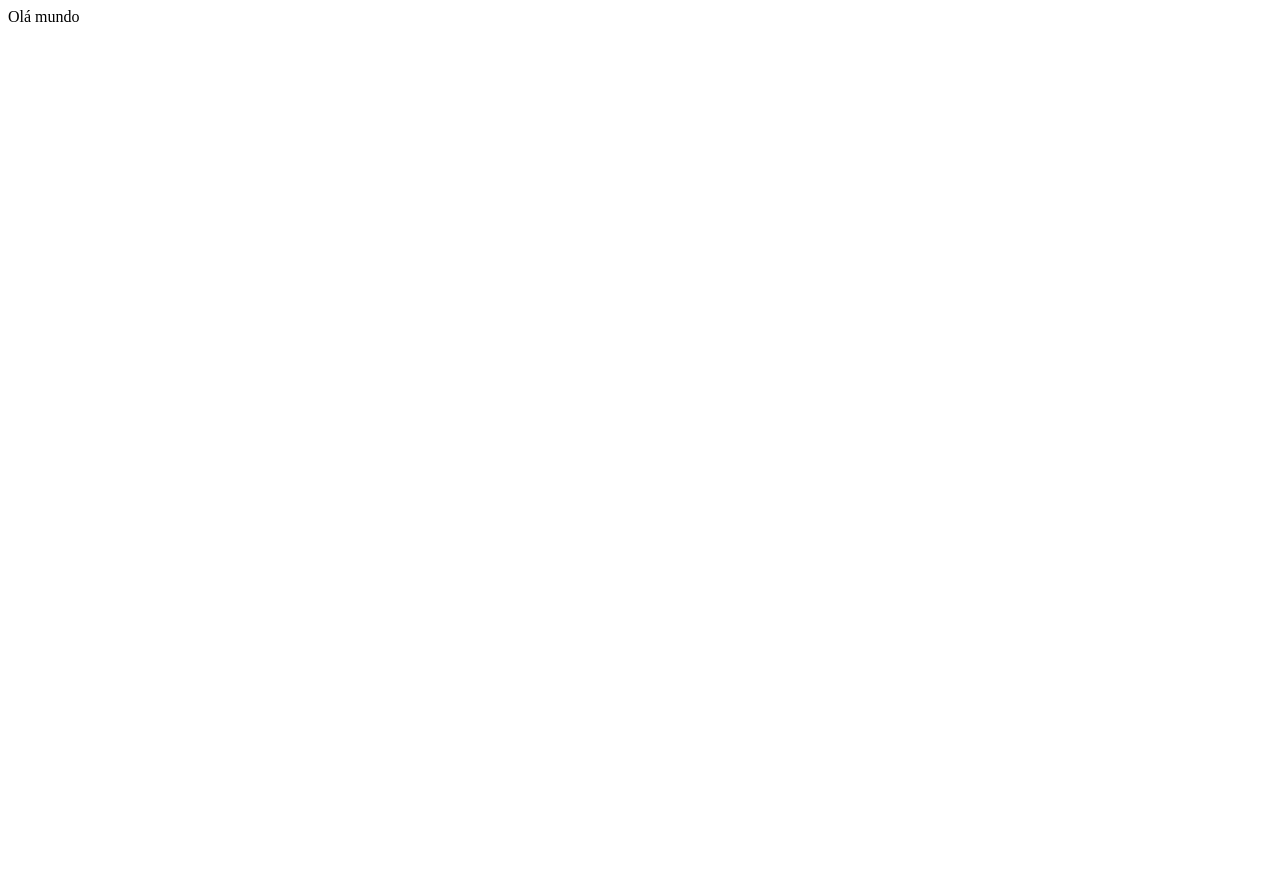
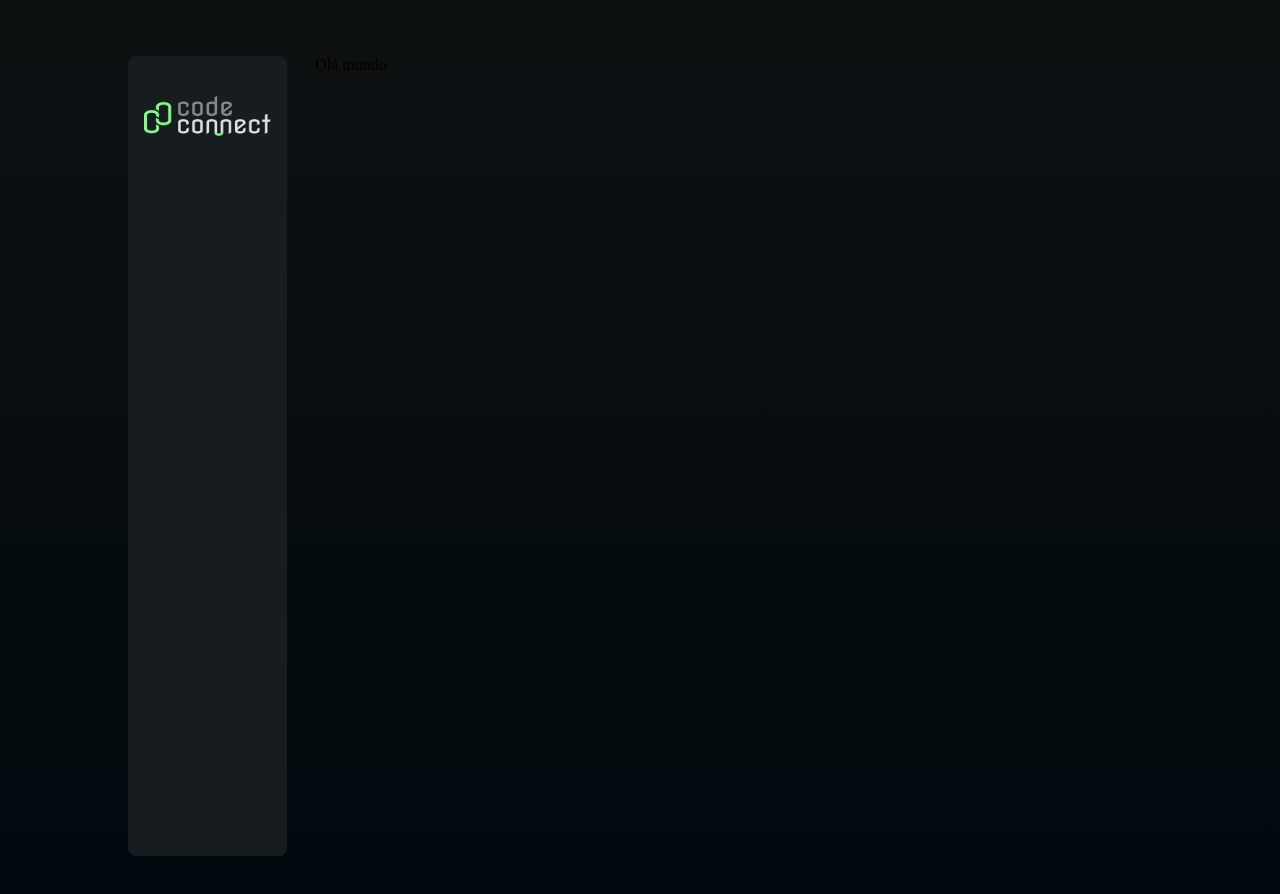
Before and after one commit to matheusjuda/code-connect-nextjs, a Next.js app: page / in a window 1280 px wide. Shown: the top 894 px of the page. Before the commit the page ends 800 px from the top, so only its background shows below. Built offline with nearby package versions, Linux system fonts and the light colour scheme.

Commit message:
Aplicando estilos global. /Criando menu lateral (Aside) / Adicionando imagem logo

```diff
--- /dev/null
+++ b/src/Componentes/Asides/aside.module.css
@@ -0,0 +1,10 @@
+.aside {
+    border-radius: 8px;
+    background: #171D1F;
+    padding: 40px 16px;
+}
+
+.aside img {
+    width: 127.26px;
+    height: 40px;
+}
--- /dev/null
+++ b/src/Componentes/Asides/index.js
@@ -0,0 +1,13 @@
+import Image from 'next/image'
+import styles from './aside.module.css'
+
+import logo from './logo.png'
+
+export const Aside = () => {
+    return (
+        <aside className={styles.aside}>
+            {/* <img src="/logo.png" alt="Logo da Code Connect" /> */}
+            <Image src={logo} alt="Logo da Code Connect" />
+        </aside>
+    )
+}
--- /dev/null
+++ b/src/app/globals.css
@@ -0,0 +1,14 @@
+body {
+  background: linear-gradient(180deg, #0E1112 0%, #00090E 100%);
+  margin: 0;
+  min-height: 100vh;
+}
+
+.app-container {
+  width: 1200px;
+  max-width: 80%;
+  margin: 56px auto;
+  display: flex;
+  gap: 28px;
+  height: 100vh;
+}
--- a/src/app/layout.js
+++ b/src/app/layout.js
@@ -1,3 +1,6 @@
+import { Aside } from '@/Componentes/Asides';
+import './globals.css'
+
 export const metadata = {
   title: "Code connect",
   description: "Uma rede social para devs!",
@@ -6,7 +9,13 @@ export const metadata = {
 export default function RootLayout({ children }) {
   return (
     <html lang="pt-br">
-      <body>{children}</body>
+      <body>
+        <div className='app-container'>
+          <Aside />
+          {children}
+        </div>
+
+      </body>
     </html>
   );
 }
```
Also changed, not shown: src/Componentes/Asides/Logo.png (added).
